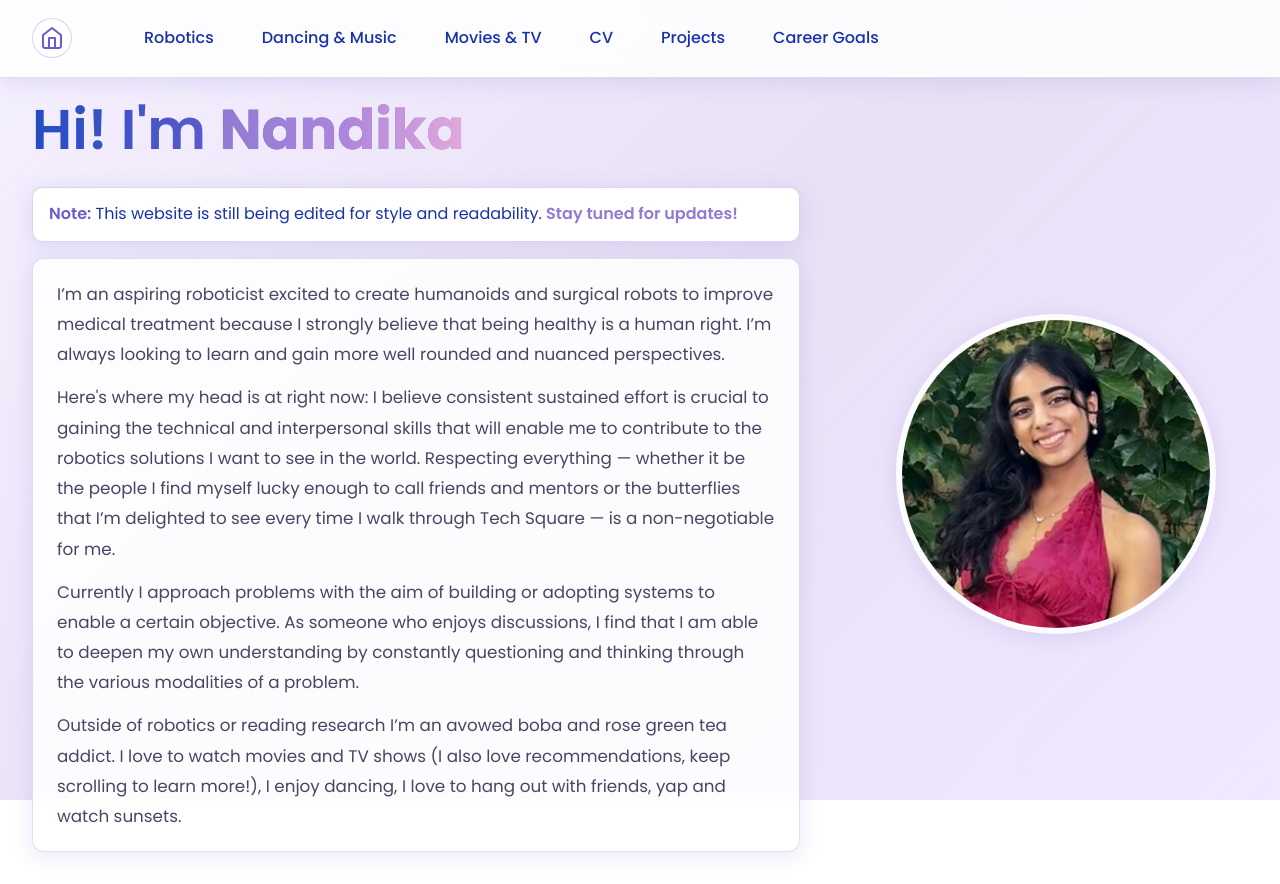
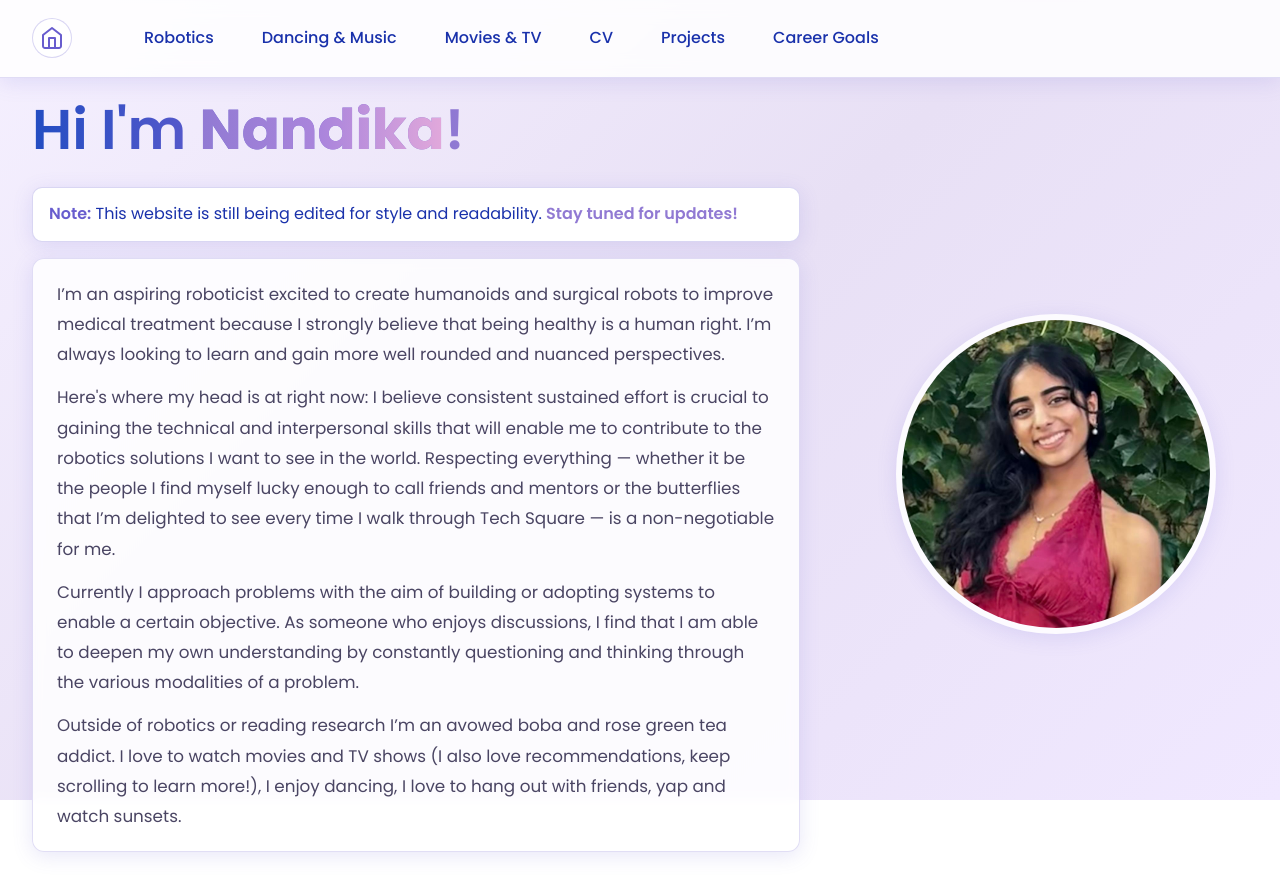
Before and after one commit to nandikakohli/nandika-kohli, a React (Vite) app in the folder personal-website/: page / in a window 1280 px wide. Built offline with nearby package versions, Linux system fonts and the light colour scheme.

Commit message:
Update about me section with exact text provided

```diff
--- a/personal-website/src/App.tsx
+++ b/personal-website/src/App.tsx
@@ -23,7 +23,7 @@ const Home = () => {
           transition={{ duration: 0.8 }}
           className="text-content"
         >
-          <h1>Hi! I'm <span className="highlight">Nandika</span></h1>
+          <h1>Hi I'm <span className="highlight">Nandika</span>!</h1>
           <section className="notice-box">
             <span className="notice-strong">Note:</span> This website is still being edited for style and readability. <span className="notice-em">Stay tuned for updates!</span>
           </section>
```
